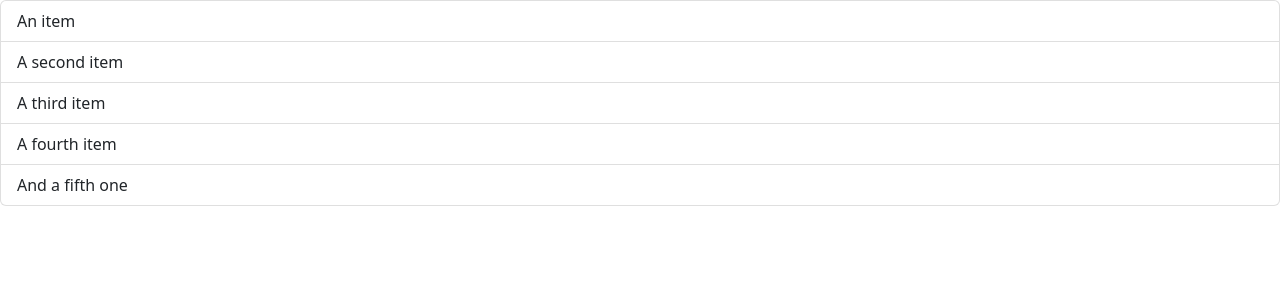
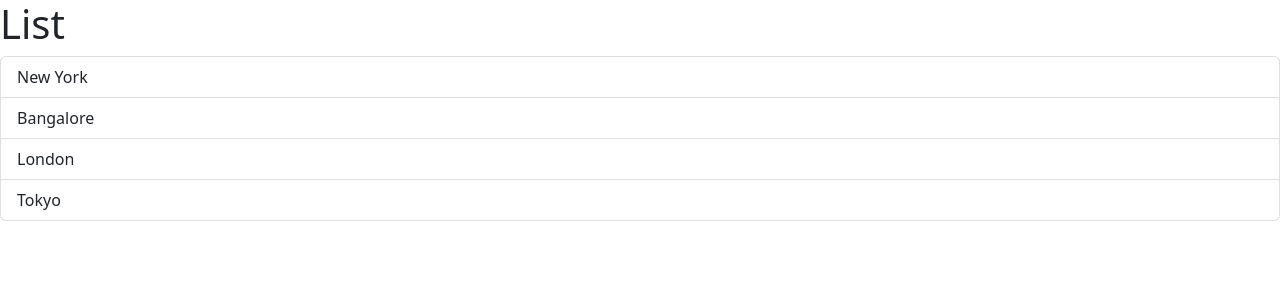
Before and after one commit to NaveenManjappa/react-playground, a React (Vite) app in the folder react-app/: page / in a window 1280 px wide. Shown: the top 300 px of the page. Built offline with nearby package versions, Linux system fonts and the light colour scheme.

Commit message:
react-app List group component and handling events

```diff
--- a/react-app/src/components/ListGroup.tsx
+++ b/react-app/src/components/ListGroup.tsx
@@ -1,12 +1,22 @@
+import { MouseEvent } from "react";
 function ListGroup() {
+  let items = ["New York", "Bangalore", "London", "Tokyo"];
+
+  //Event handler
+  const handleClick = (event: MouseEvent) => console.log(event);
+
   return (
-    <ul className="list-group">
-      <li className="list-group-item">An item</li>
-      <li className="list-group-item">A second item</li>
-      <li className="list-group-item">A third item</li>
-      <li className="list-group-item">A fourth item</li>
-      <li className="list-group-item">And a fifth one</li>
-    </ul>
+    <>
+      <h1>List</h1>
+      {items.length === 0 && <p>No Items found!</p>}
+      <ul className="list-group">
+        {items.map((item, index) => (
+          <li key={index} className="list-group-item" onClick={handleClick}>
+            {item}
+          </li>
+        ))}
+      </ul>
+    </>
   );
 }
 
```
